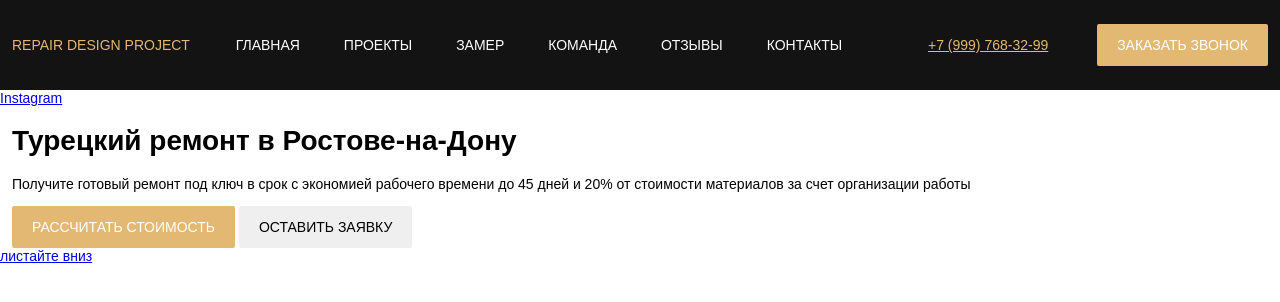
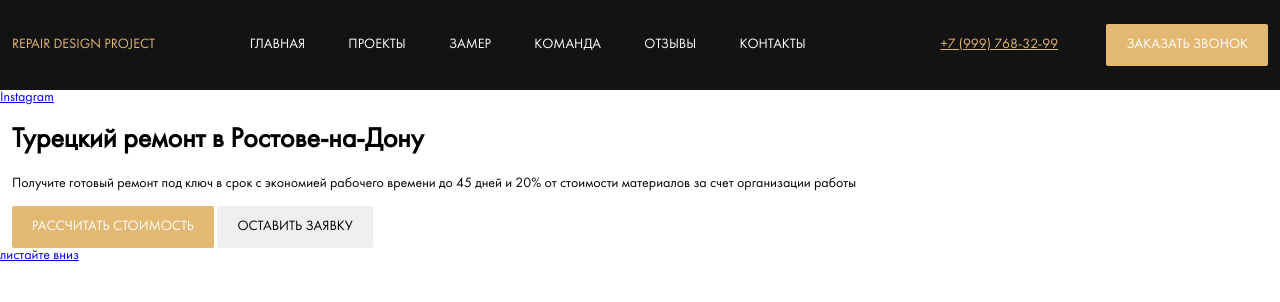
Before and after one commit to Evgeniy10/housing-renovation, a PHP site: page / in a window 1280 px wide. Shown: the top 302 px of the page. Run offline with PHP 8.4, Linux system fonts and the light colour scheme.

Commit message:
feat: add Futura Book and Demi fonts
feat: add Futura Book and Demi fonts

```diff
--- a/css/style.css
+++ b/css/style.css
@@ -1,3 +1,19 @@
+@font-face {
+  font-family: 'Futura Book';
+  src: url("../fonts/futura/FuturaBookC.woff") format("woff"), url("../fonts/futura/FuturaBookC.woff2") format("woff");
+  font-weight: normal;
+  font-style: normal;
+  font-display: wrap;
+}
+
+@font-face {
+  font-family: 'Futura Demi';
+  src: url("../fonts/futura/FuturaDemiC.woff") format("woff"), url("../fonts/futura/FuturaDemiC.woff2") format("woff");
+  font-weight: normal;
+  font-style: normal;
+  font-display: wrap;
+}
+
 /*! normalize.css v8.0.1 | MIT License | github.com/necolas/normalize.css */
 /* Document
    ========================================================================== */
@@ -396,7 +412,7 @@ template {
 }
 
 body {
-  font-family: sans-serif;
+  font-family: 'Futura Book', sans-serif;
   font-size: 14px;
 }
 /*# sourceMappingURL=style.css.map */
--- /dev/null
+++ b/sass/_fonts.scss
@@ -0,0 +1,19 @@
+@font-face {
+  font-family: 'Futura Book';
+  src:
+    url('../fonts/futura/FuturaBookC.woff') format('woff'),
+    url('../fonts/futura/FuturaBookC.woff2') format('woff');
+  font-weight: normal;
+  font-style: normal;
+  font-display: wrap;
+}
+
+@font-face {
+  font-family: 'Futura Demi';
+  src:
+    url('../fonts/futura/FuturaDemiC.woff') format('woff'),
+    url('../fonts/futura/FuturaDemiC.woff2') format('woff');
+  font-weight: normal;
+  font-style: normal;
+  font-display: wrap;
+}
--- a/sass/interface.sass
+++ b/sass/interface.sass
@@ -3,6 +3,7 @@
   border: none
   border-radius: 2px
   text-transform: uppercase
+
   &--primary
     background-color: $primary
     color: $light
--- a/sass/style.sass
+++ b/sass/style.sass
@@ -1,10 +1,10 @@
+@import 'fonts'
 @import 'normalize'
 @import 'variables'
 @import 'interface'
 @import 'grid'
 @import 'templates/header'
 
-
 body
-  font-family: sans-serif
+  font-family: 'Futura Book', sans-serif
   font-size: 14px
```
Also changed, not shown: gulpfile.js (+7 -3 lines), fonts/futura/FuturaBookC.woff (added), fonts/futura/FuturaDemiC.woff (added), fonts/futura/FuturaNewBook-Obl.woff2 (added), fonts/futura/FuturaNewDemi-Obl.woff2 (added), 1 other file.
